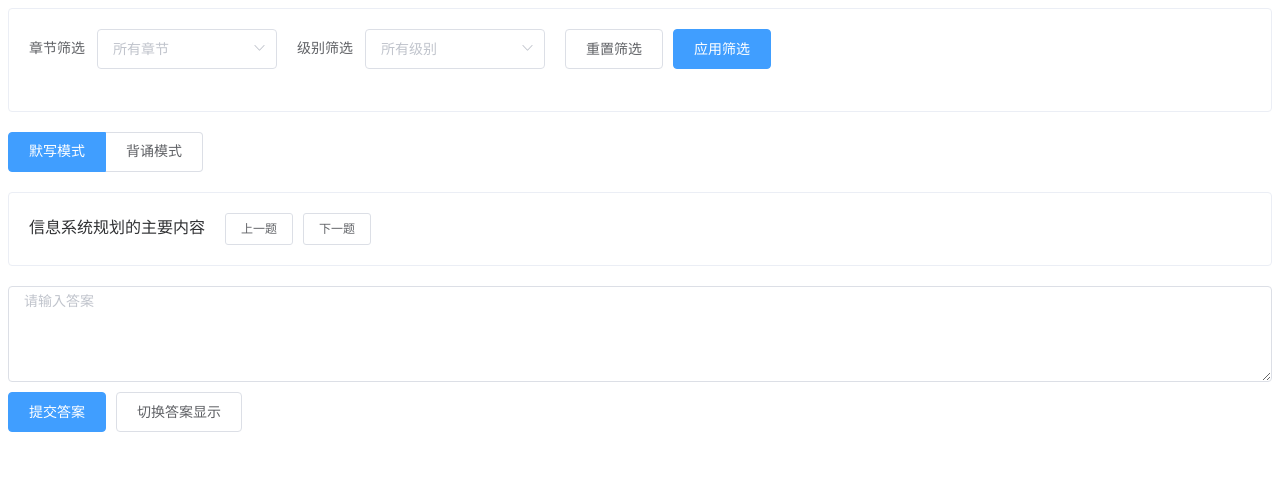
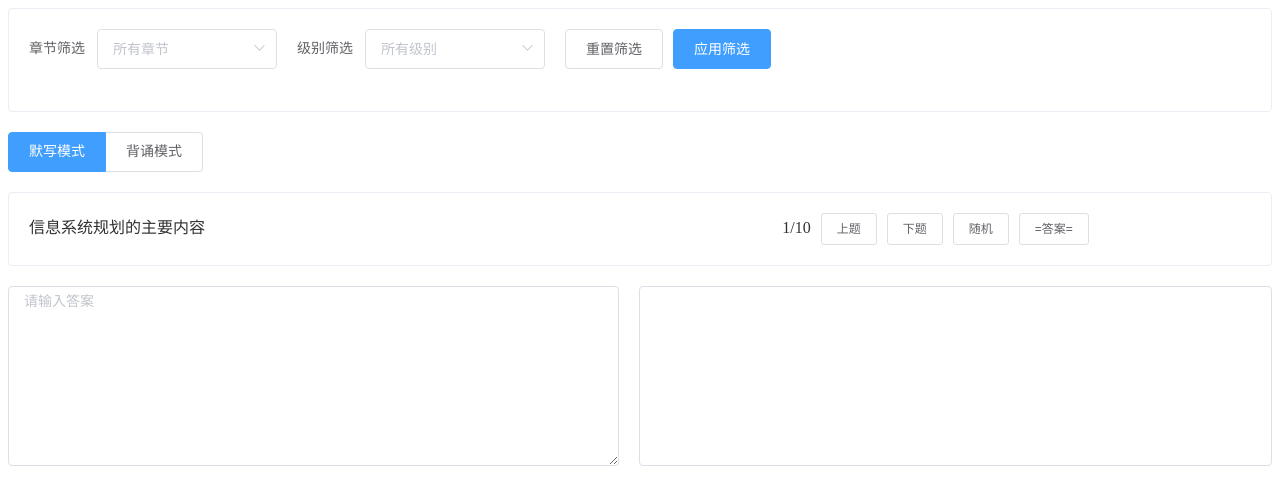
Before and after one commit to yangf325/dictation, a Vue app: page / in a window 1280 px wide. Shown: the top 504 px of the page. Built offline with nearby package versions, Linux system fonts and the light colour scheme.

Commit message:
feat： init

```diff
--- a/src/components/InputInteraction.vue
+++ b/src/components/InputInteraction.vue
@@ -3,12 +3,10 @@
     <el-input
       v-model="userAnswer"
       type="textarea"
-      :rows="4"
+      :rows="8"
       placeholder="请输入答案"
     ></el-input>
-    <div class="div"></div>
-    <el-button type="primary" @click="submitAnswer">提交答案</el-button>
-    <el-button @click="toggleAnswer">切换答案显示</el-button>
+    <div class="answer-section"> <!-- 移除 v-if 条件，确保始终占位 -->
       <div v-if="showAnswer && currentQuestion">
         <h4>正确答案：</h4>
         <el-tag
@@ -18,6 +16,7 @@
         >
           {{ item }}
         </el-tag>
+      </div>
     </div>
   </div>
 </template>
@@ -40,10 +39,25 @@ export default {
       userAnswer: "",
     };
   },
+  mounted() {
+    window.addEventListener('keydown', this.handleKeyDown);
+  },
+  beforeUnmount() {
+    window.removeEventListener('keydown', this.handleKeyDown);
+  },
   methods: {
+    clearAnswer() {
+      this.userAnswer = '';
+    },
+    handleKeyDown(event) {
+      if (event.key === '=') {
+        this.$emit('toggle-answer', !this.showAnswer);
+      }
+    },
     submitAnswer() {
       this.$emit("input-answer", this.userAnswer);
     },
+    // 移除 submitAnswer 方法
     toggleAnswer() {
       this.$emit("toggle-answer", !this.showAnswer);
     },
@@ -57,8 +71,20 @@ export default {
 <style scoped>
 .input-interaction {
   margin: 20px 0;
-  .div {
-    margin-top: 10px;
+  display: flex;
+  gap: 20px;
 }
+.input-interaction > * {
+  flex: 1;
+}
+.answer-section {
+  margin-top: 0;
+  border: 1px solid #dcdfe6; /* 添加边框 */
+  border-radius: 4px; /* 边框圆角 */
+  min-height: 120px; /* 设置最小高度，确保不展示答案时也占位 */
+  padding: 10px; /* 添加内边距 */
+}
+.answer-section h4 {
+  margin-top: 0;
 }
 </style>
--- a/src/components/QuestionDisplay.vue
+++ b/src/components/QuestionDisplay.vue
@@ -1,19 +1,30 @@
 <template>
-  <div class="question-display">
+  <div class="question-display" @mousedown="handleMouseDown">
     <el-card v-if="mode === 'write'" shadow="hover">
       <span class="span-title">{{ currentQuestion.title }}</span>
-      <el-button v-if="showAnswer" type="info" size="small">查看答案</el-button>
-      <el-button @click="$emit('prev-question')" size="small">上一题</el-button>
-      <el-button @click="$emit('next-question')" size="small">下一题</el-button>
+      <!-- 通过内联样式控制透明度 -->
+      <span :style="{ opacity: isRandom ? 0 : 1 }">{{ currentIndex + 1 }}/{{ questions.length }}</span>
+      <el-button @click="$emit('prev-question')" size="small">上题</el-button>
+      <el-button @click="$emit('next-question')" size="small">下题</el-button>
+      <el-button @click="$emit('random-question')" size="small">随机</el-button>
+      <el-button @click="$emit('toggle-answer', !showAnswer)" size="small">=答案=</el-button>
     </el-card>
     <el-card v-else shadow="hover">
       <el-collapse v-model="activeNames">
-        <el-collapse-item v-for="(item, index) in questions" :key="index" :name="index.toString()">
+        =====<el-collapse-item
+          v-for="(item, index) in questions"
+          :key="index"
+          :name="index.toString()"
+        >
           <template #title>
             {{ item.title }}
           </template>
           <div class="answer-content">
-            <el-tag v-for="(ans, ansIndex) in item.answer" :key="ansIndex" style="margin: 5px;">
+            <el-tag
+              v-for="(ans, ansIndex) in item.answer"
+              :key="ansIndex"
+              style="margin: 5px"
+            >
               {{ ans }}
             </el-tag>
           </div>
@@ -26,18 +37,51 @@
 <script>
 export default {
   name: 'QuestionDisplay',
-  props: ['questions', 'mode', 'currentIndex', 'showAnswer'],
+  props: {
+    questions: {
+      type: Array,
+      required: true
+    },
+    mode: {
+      type: String,
+      required: true
+    },
+    currentIndex: {
+      type: Number,
+      required: true
+    },
+    showAnswer: {
+      type: Boolean,
+      required: true
+    },
+    isRandom: {
+      type: Boolean,
+      default: false
+    }
+  },
   data() {
     return {
-      activeNames: [] // 控制折叠面板展开状态
-    }
+      activeNames: [], // 控制折叠面板展开状态
+    };
   },
   computed: {
     currentQuestion() {
-      return this.questions[this.currentIndex]
+      return this.questions[this.currentIndex];
+    },
+  },
+  methods: {
+    handleMouseDown(event) {
+      event.preventDefault();
+      if (event.button === 0) { // 鼠标左键
+        if (event.type === 'mousedown') {
+          this.$emit('random-question');
+        }
+      } else if (event.button === 2) { // 鼠标右键
+        this.$emit('next-question');
+      }
     }
   }
-}
+};
 </script>
 
 <style scoped>
@@ -45,8 +89,15 @@ export default {
   margin: 20px 0;
 }
 .span-title {
+  width: 60%;
   margin-right: 20px;
   display: inline-block;
+}
+/* 添加进度样式 */
+span {
+  margin-right: 10px;
+  display: inline-flex;
+  align-items: center;
 }
 .answer-content {
   padding: 10px;
--- a/src/data.js
+++ b/src/data.js
@@ -28,8 +28,8 @@ const questions = [
     ],
   },
   {
-    chapter: 5,
-    level: 1,
+    chapter: 4,
+    level: 2,
     title: "资源体系调度的内容",
     answer: [
       "资源识别与评估",
@@ -39,7 +39,7 @@ const questions = [
     ],
   },
   {
-    chapter: 5,
+    chapter: 4,
     level: 2,
     title: "保障体系的内容",
     answer: [
@@ -51,6 +51,82 @@ const questions = [
       "安全保障",
     ],
   },
+  {
+    chapter: 4,
+    level: 1,
+    title: "信息系统规划的工作要点",
+    answer: [
+      "内外部需求挖掘",
+      "场景化模型分析",
+      "深度诊断与评估",
+      "整体与专项规划",
+      "持续改进",
+    ],
+  },
+  {
+    chapter: 4,
+    level: 2,
+    title: "内部需求挖掘的主要工作任务",
+    answer: [
+      "理解组织战略",
+      "熟悉业务流程",
+      "收集用户需求",
+      "评估现有系统",
+      "感知数字环境",
+    ],
+  },
+  {
+    chapter: 4,
+    level: 2,
+    title: "外部需求挖掘的主要工作任务",
+    answer: [
+      "国家战略导入",
+      "行业趋势分析",
+      "技术趋势研究",
+      "竞争环境分析",
+      "客户期望调研",
+      "标准与规范引用",
+    ],
+    short: "科技归还国行",
+  },
+  {
+    chapter: 4,
+    level: 2,
+    title: "场景模型的主要组成部分",
+    answer: [
+      "场景定义",
+      "角色分析",
+      "业务分析",
+      "数据分析",
+      "技术分析",
+      "组织分析",
+      "风险分析",
+      "政策与法律分析",
+    ],
+  },
+  {
+    chapter: 4,
+    level: 2,
+    title: "整体与专项规划阶段的工作内容",
+    answer: [
+      "需求整合与确认",
+      "需求整体规划",
+      "需求专项规划",
+      "需求一致性检查",
+    ],
+  },
+  {
+    chapter: 4,
+    level: 2,
+    title: "信息系统规划的常用方法",
+    answer: [
+      "战略目标集转移法",
+      "企业信息系统规划法",
+      "关键成功因素法",
+      "价值链分析法",
+      "Zachman框架",
+    ],
+  },
 ];
 
 export default questions;
```
Lines whose indentation alone changed are shown as unchanged.
